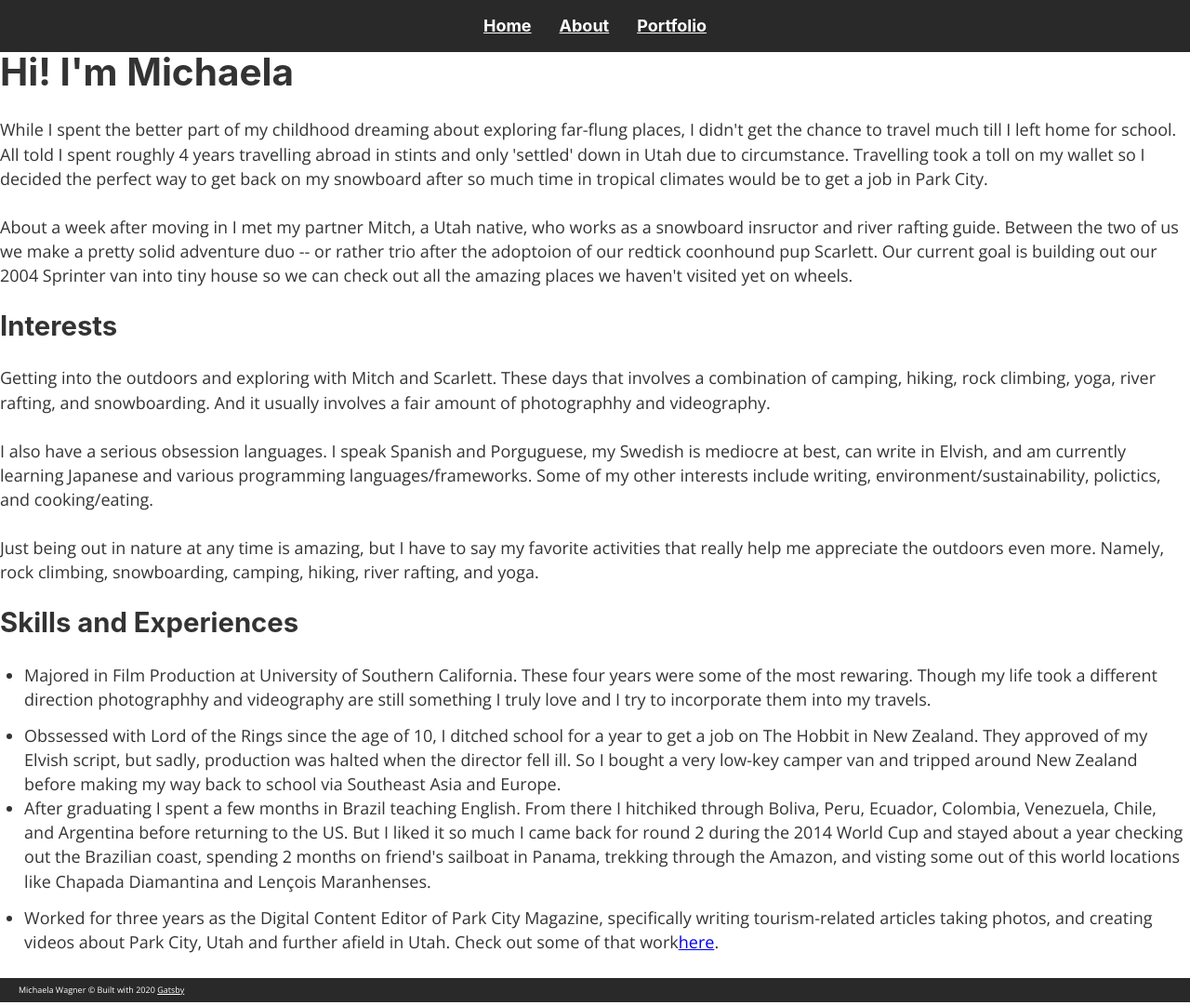
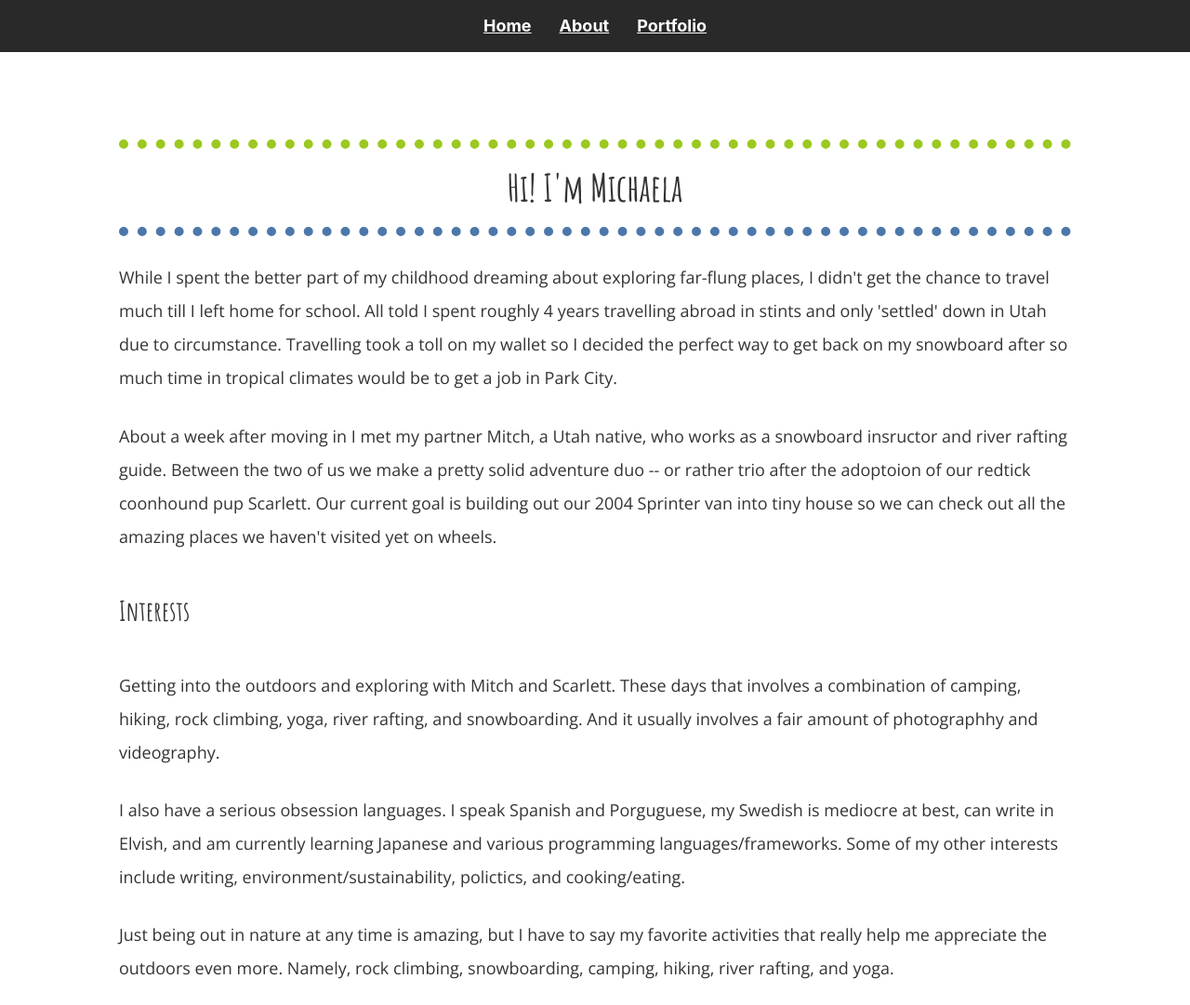
Before and after one commit to mickywagner/michelob-port, a Gatsby site: page /about in a window 1280 px wide. Shown: the top 1081 px of the page at 93% size. Built offline with nearby package versions, Linux system fonts and the light colour scheme; Gatsby itself is replaced by a stand-in of ours.

Commit message:
Add styles to about page

```diff
--- /dev/null
+++ b/src/components/Styles/about-css-module.css
@@ -0,0 +1,45 @@
+.about {
+    background: none;
+    display: flex;
+    flex-direction: column;
+    justify-content: center;
+    margin: 5% 10%;
+}
+
+.me-photos {
+    display: flex;
+    overflow: hidden;
+    justify-content: center;
+}
+
+img {
+    max-width: 250px;
+    margin: 10px;
+    object-fit: cover;
+}
+
+.bio {
+    margin-top: 30px;
+}
+
+.bio h1 {
+    text-align: center;
+    padding-bottom: 20px;
+    border-bottom: 10px dotted rgb(76,119,170);
+    border-top: 10px dotted rgb(156,200,33);
+}
+
+.bio h1, .bio h2 {
+    font-family: 'Amatic SC', cursive;
+    padding: 20px 0;
+
+}
+
+p {
+    line-height: 2rem;
+}
+
+.bio ul {
+    list-style-type: circle;
+    flex-direction: column;
+}
```
Also changed, not shown: src/pages/about.js (+8 -7 lines).
